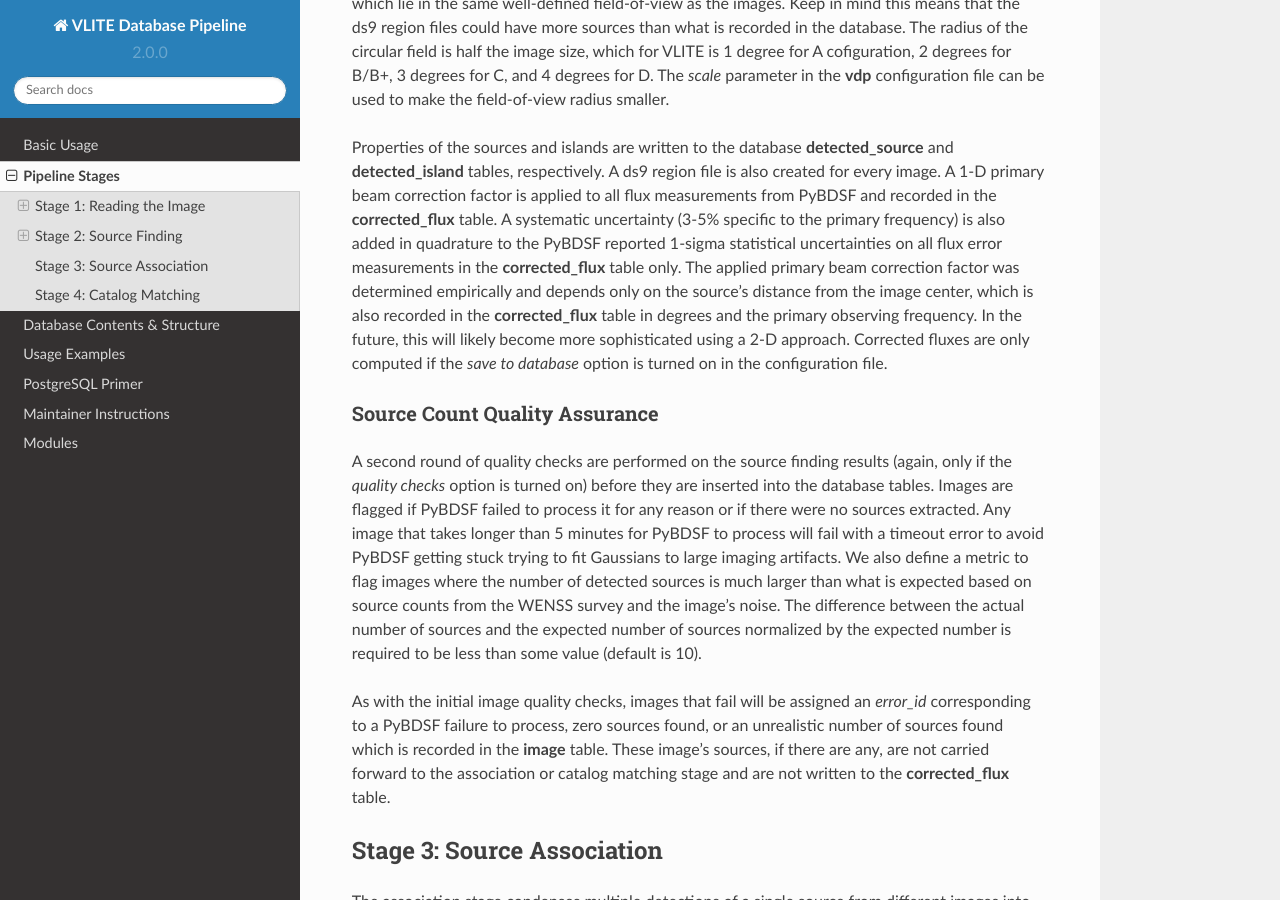
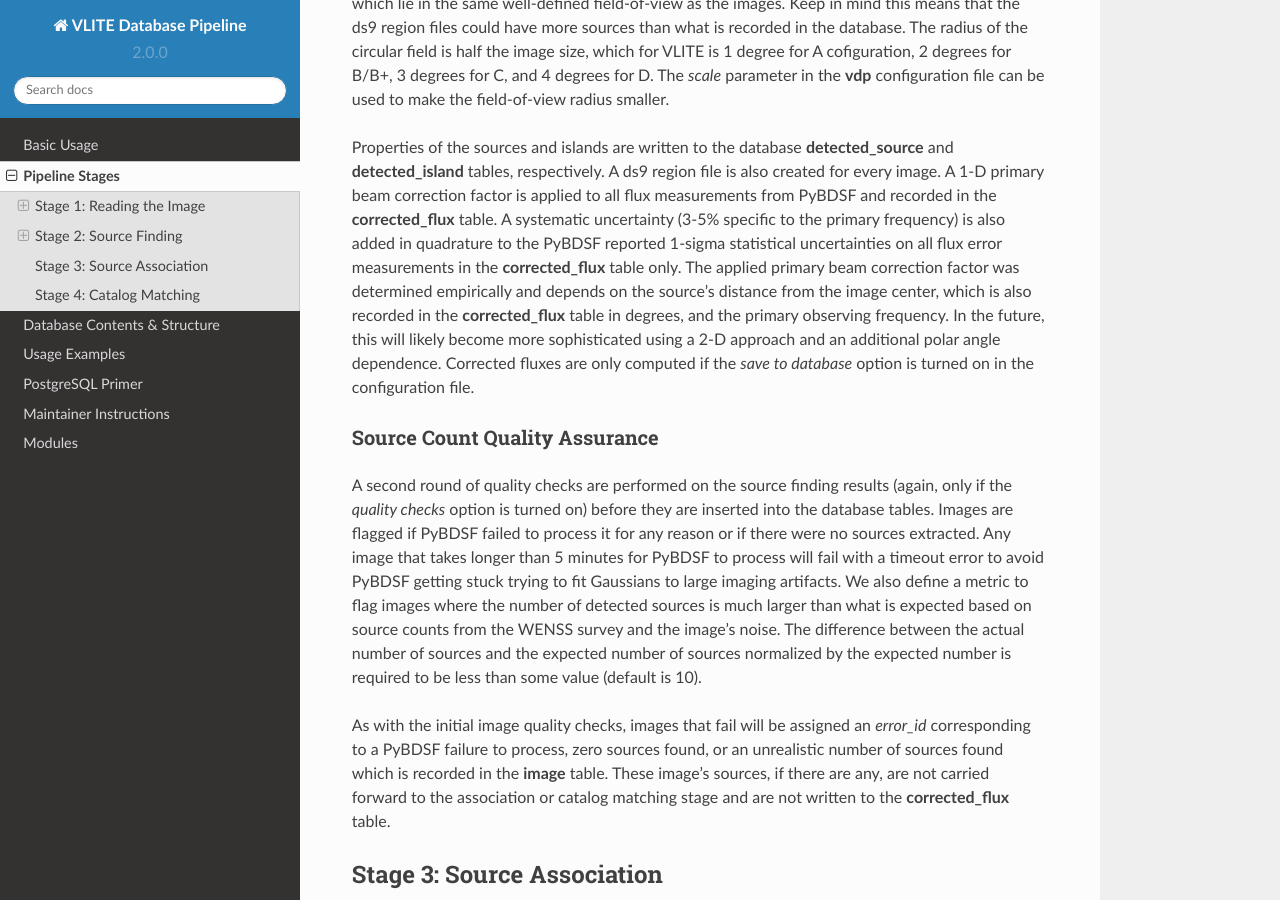
Before and after one commit to epolisensky/VLITE, a Sphinx documentation site: the page built from vdp/docs/source/stages.rst, in a window 1280 px wide and 900 px high, scrolled down 2953 px. Built offline with Sphinx 7.4.7 and the Read the Docs theme 2.0.0, drawn with Linux system fonts in a browser that asks for light colours.

Commit message:
More doc updates

```diff
--- a/vdp/docs/source/stages.rst
+++ b/vdp/docs/source/stages.rst
@@ -172,11 +172,11 @@ is also added in quadrature to the PyBDSF
 reported 1-sigma statistical uncertainties on all flux error
 measurements in the **corrected_flux** table only. The applied
 primary beam correction factor was determined empirically and
-depends only on the source's distance from the image center,
-which is also recorded in the **corrected_flux** table in degrees
+depends on the source's distance from the image center,
+which is also recorded in the **corrected_flux** table in degrees,
 and the primary observing frequency.
 In the future, this will likely become more sophisticated
-using a 2-D approach.
+using a 2-D approach and an additional polar angle dependence.
 Corrected fluxes are only computed if the *save to database*
 option is turned on in the configuration file.
 
```
